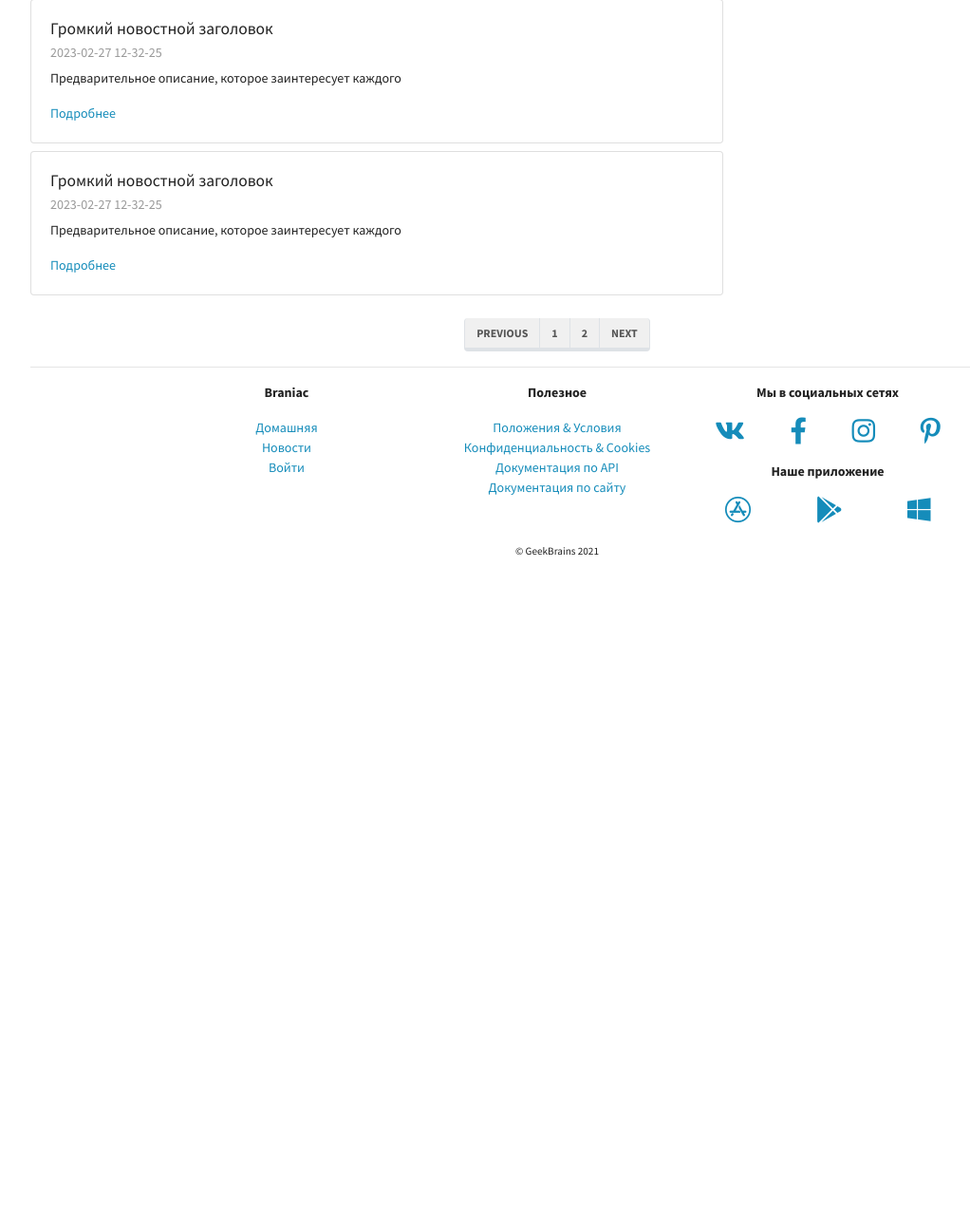
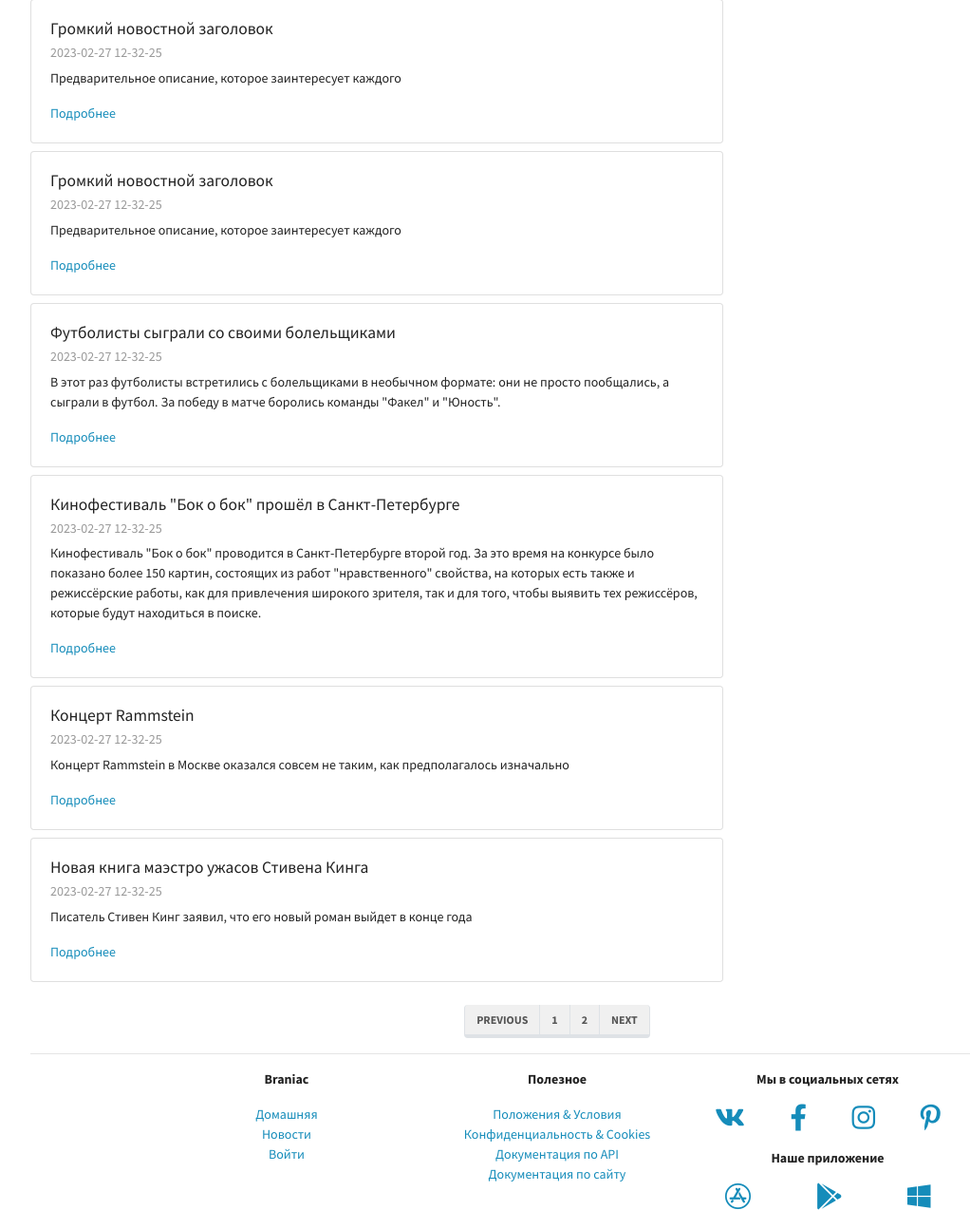
Before and after one commit to MonsieurMerde/BraniacLMS, a Django app: page /mainapp/news/ in a window 1280 px wide. Shown: the part 565-1839 px from the top of the page at 95% size, without its empty margins (53-1075 px from the left). Before the commit the page ends 1150 px from the top, so only its background shows below. Run offline with Django 3.2, Linux system fonts and the light colour scheme; some libraries are stand-ins or nearby versions.

Commit message:
lesson_03: News from JSON-files

```diff
--- a/mainapp/templates/mainapp/news.html
+++ b/mainapp/templates/mainapp/news.html
@@ -22,6 +22,28 @@
               <h5 class="card-title">{{ news_title }}</h5>
               <h6 class="card-subtitle mb-2 text-muted">{{ datetime_obj|date:"Y-m-d h-i-s" }}</h6>
               <p class="card-text">{{ news_preview }}</p>
+              <a href="#" class="card-link">Подробнее</a>
+            </div>
+          </div>
+        {% endfor %}
+
+        {% for news_title, news_preview in news_dict.items %}
+          <div class="card my-2">
+            <div class="card-body">
+              <h5 class="card-title">{{ news_title }}</h5>
+              <h6 class="card-subtitle mb-2 text-muted">{{ datetime_obj|date:"Y-m-d h-i-s" }}</h6>
+              <p class="card-text">{{ news_preview }}</p>
+              <a href="#" class="card-link">Подробнее</a>
+            </div>
+          </div>
+        {% endfor %}
+
+        {% for news in news_list %}
+          <div class="card my-2">
+            <div class="card-body">
+              <h5 class="card-title">{{ news.title }}</h5>
+              <h6 class="card-subtitle mb-2 text-muted">{{ datetime_obj|date:"Y-m-d h-i-s" }}</h6>
+              <p class="card-text">{{ news.preview }}</p>
               <a href="#" class="card-link">Подробнее</a>
             </div>
           </div>
--- a/mainapp/views.py
+++ b/mainapp/views.py
@@ -1,6 +1,10 @@
+import json
+import os
 from datetime import datetime
 
 from django.views.generic import TemplateView
+
+from config import settings
 
 
 class MainPageView(TemplateView):
@@ -18,6 +22,13 @@ class NewsPageView(TemplateView):
         context["news_preview"] = "Предварительное описание, которое заинтересует каждого"
         context["range"] = range(5)
         context["datetime_obj"] = datetime.now
+
+        with open(os.path.join(settings.BASE_DIR, f"{settings.STATIC_URL[1:]}news_dict.json")) as file_with_news_dict:
+            context["news_dict"] = json.load(file_with_news_dict)
+
+        with open(os.path.join(settings.BASE_DIR, f"{settings.STATIC_URL[1:]}news_list.json")) as file_with_news_list:
+            context["news_list"] = json.load(file_with_news_list)
+
         return context
 
 
--- /dev/null
+++ b/static/news_dict.json
@@ -0,0 +1,6 @@
+{
+    "Футболисты сыграли со своими болельщиками":
+    "В этот раз футболисты встретились с болельщиками в необычном формате: они не просто пообщались, а сыграли в футбол. За победу в матче боролись команды \"Факел\" и \"Юность\".",
+    "Кинофестиваль \"Бок о бок\" прошёл в Санкт-Петербурге":
+    "Кинофестиваль \"Бок о бок\" проводится в Санкт-Петербурге второй год. За это время на конкурсе было показано более 150 картин, состоящих из работ \"нравственного\" свойства, на которых есть также и режиссёрские работы, как для привлечения широкого зрителя, так и для того, чтобы выявить тех режиссёров, которые будут находиться в поиске."
+}
--- /dev/null
+++ b/static/news_list.json
@@ -0,0 +1,10 @@
+[
+    {
+        "title": "Концерт Rammstein",
+        "preview": "Концерт Rammstein в Москве оказался совсем не таким, как предполагалось изначально"
+    },
+    {
+        "title": "Новая книга маэстро ужасов Стивена Кинга",
+        "preview": "Писатель Стивен Кинг заявил, что его новый роман выйдет в конце года"
+    }
+]
```
